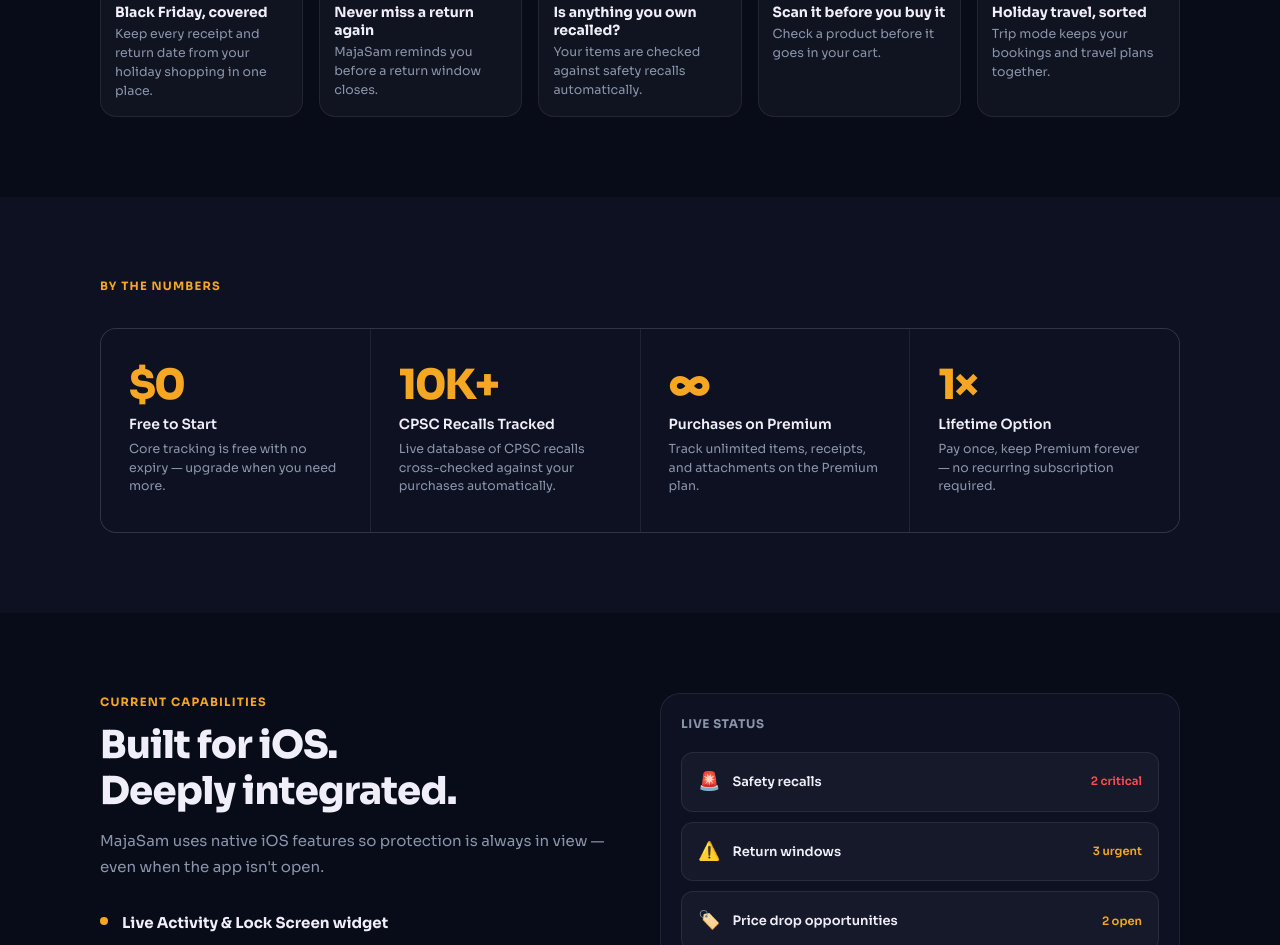
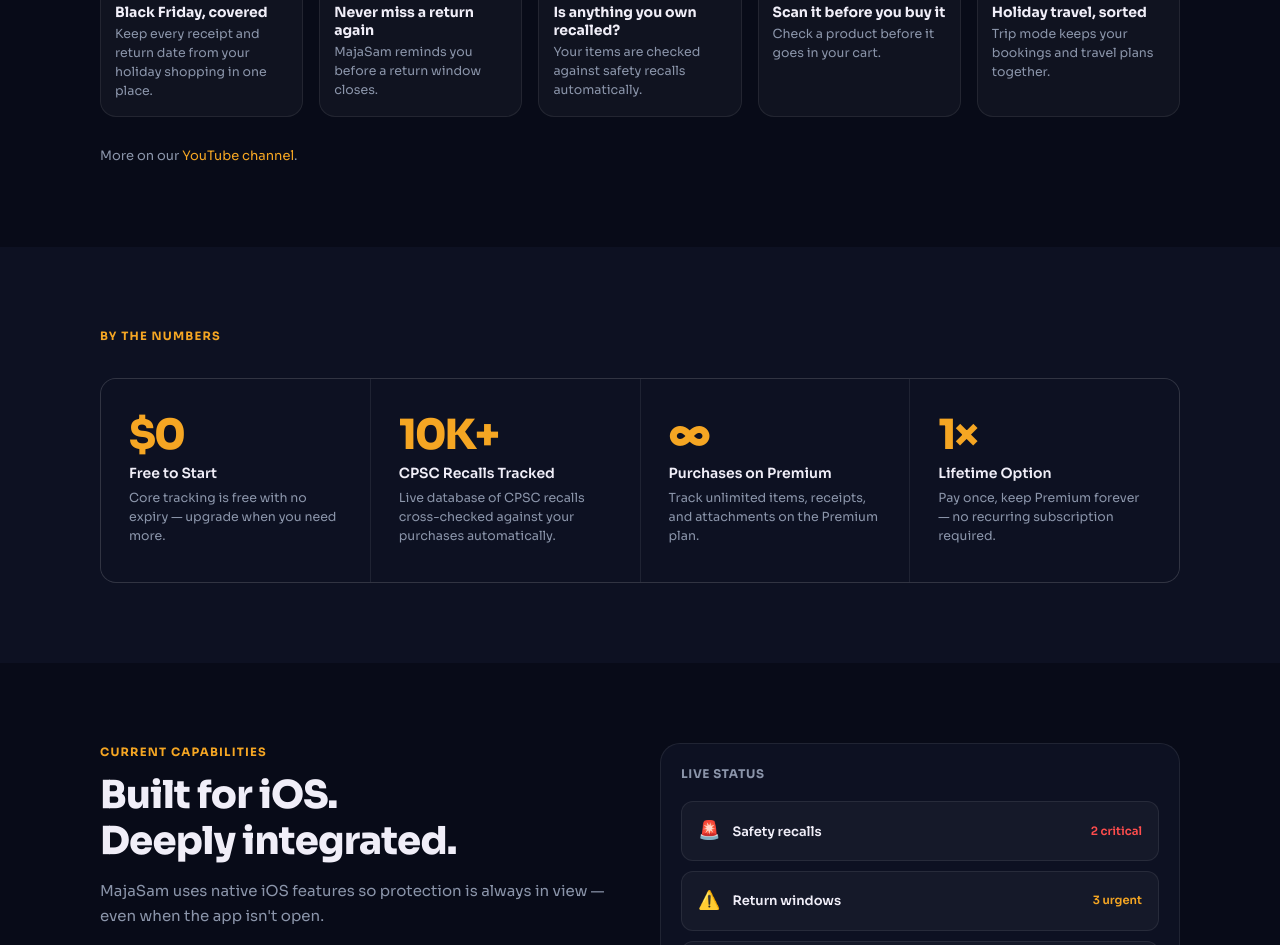
Before and after one commit to igyasi24-Copilot/Majasam-app, a plain HTML site: page index.html in a window 1280 px wide. Shown: the part 6068-7013 px from the top of the page. Drawn offline with Linux system fonts and the light colour scheme.

Commit message:
Link the YouTube channel under the videos
Co-Authored-By: Claude Opus 5.5 <noreply@anthropic.com>

```diff
--- a/index.html
+++ b/index.html
@@ -1110,6 +1110,7 @@
         <div class="video-desc">Trip mode keeps your bookings and travel plans together.</div>
       </div>
     </div>
+    <p class="video-more reveal">More on our <a href="https://www.youtube.com/@MajaSam-MS" target="_blank" rel="noopener">YouTube channel</a>.</p>
   </div>
 </section>
 
```
